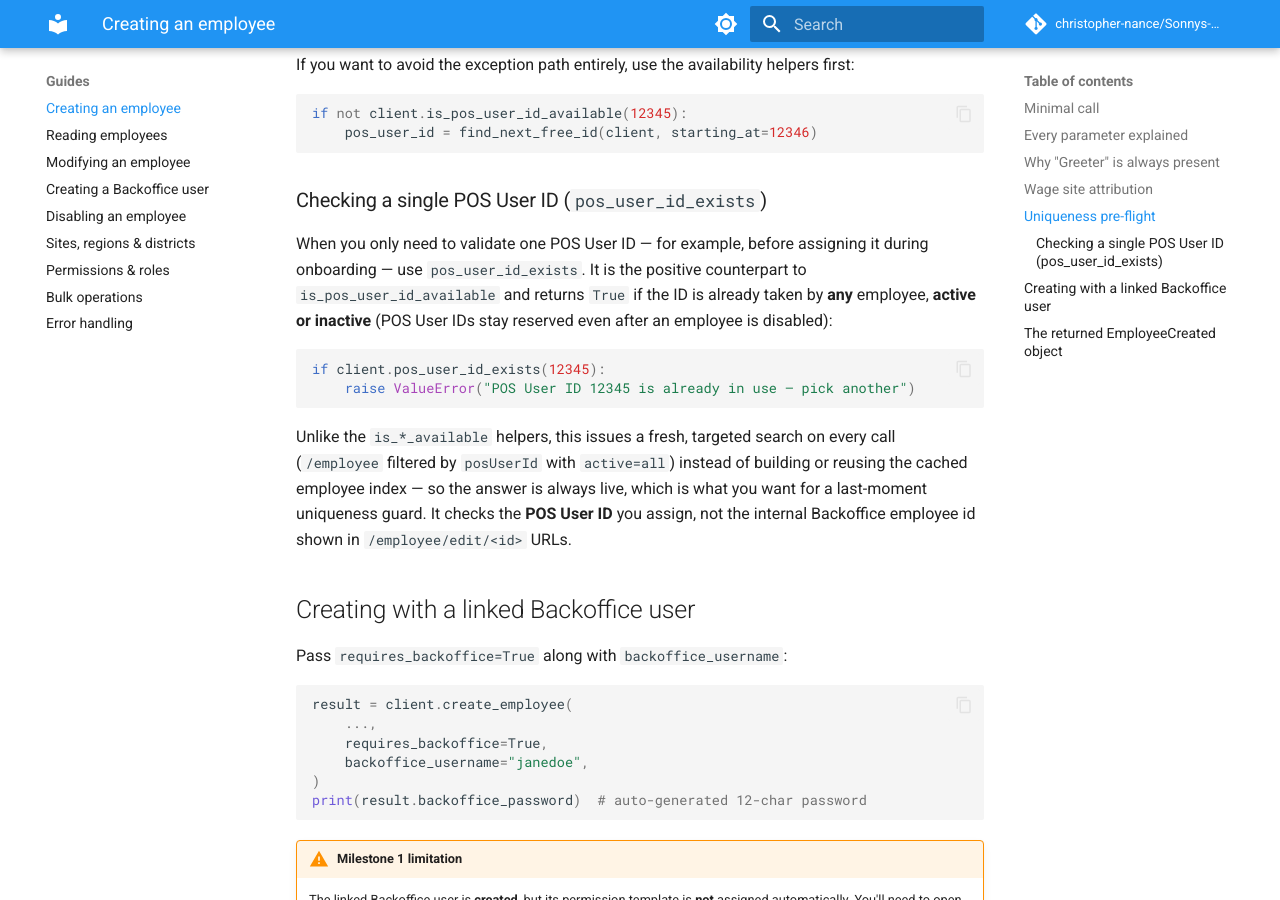
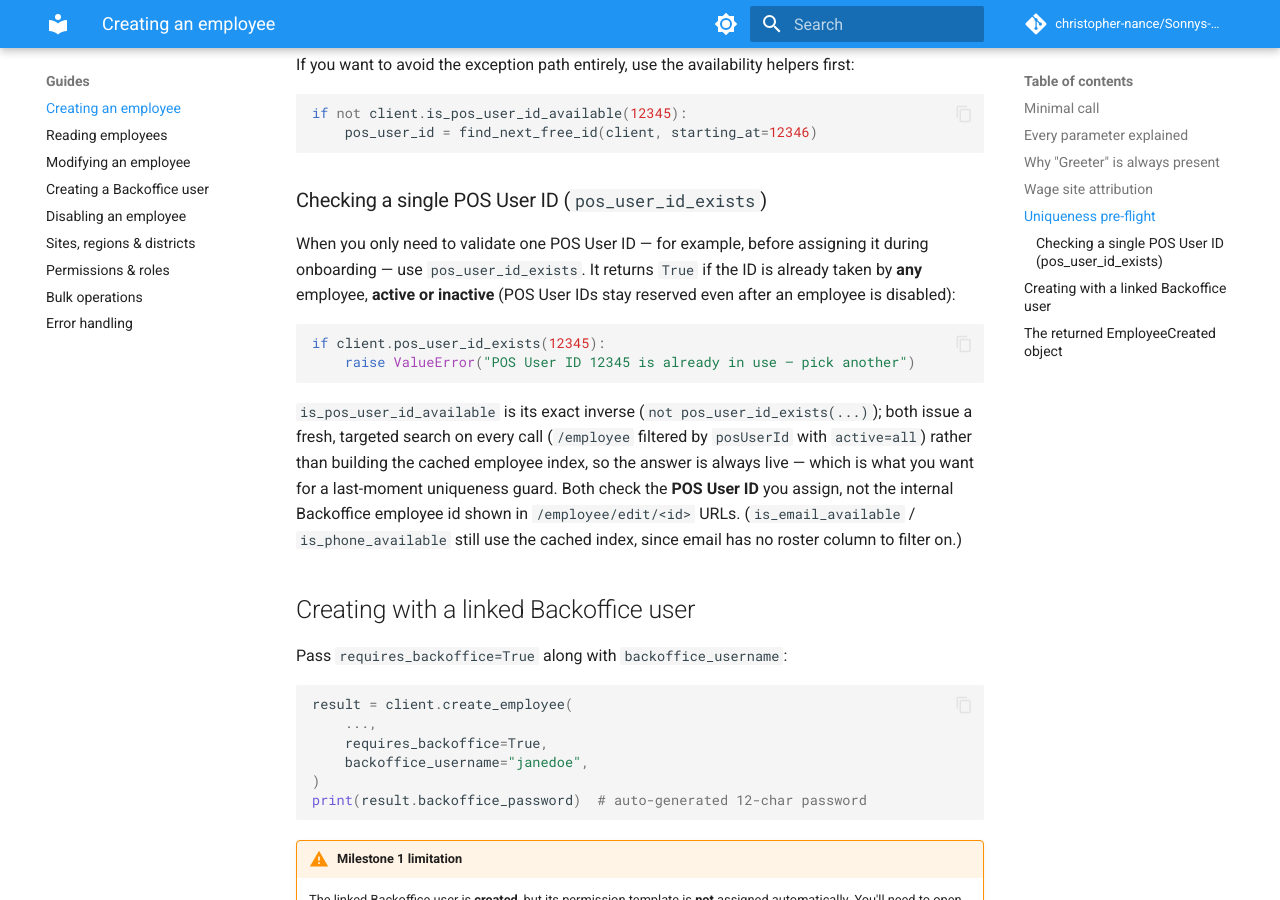
Before and after one commit to christopher-nance/Sonnys-Backoffice-Wrapper, an MkDocs documentation site: the page built from docs/guides/create-employee.md, in a window 1280 px wide and 900 px high, scrolled down 2817 px. Built offline with MkDocs 1.6.1 and Material for MkDocs 9.7.7, drawn with Linux system fonts in a browser that asks for light colours; comment, search, counter and statistics services are not loaded.

Commit message:
refactor(client): is_pos_user_id_available delegates to the live targeted search
is_pos_user_id_available now returns `not pos_user_id_exists(...)` — the same
live, targeted posUserId search — instead of building the cached employee index.
It only ever checked the POS ID, so this makes the answer always current
(disabled accounts included) and drops the full-roster download. The `refresh`
argument is kept for backward compatibility but is now a no-op (every call is
already live). is_email_available / is_phone_available are unchanged and still
share the cached index (email has no roster column to filter on).

Updated the index-caching unit test (POS check no longer participates) and added
a test asserting the targeted posUserId path with no /user/create build. Docs:
quickstart + create-employee pre-flight sections corrected. Bump 0.7.0 -> 0.7.1.
174 unit tests green; verified live (9048/87151 taken, 7868172 free, refresh=True
accepted).

Co-Authored-By: Claude Opus 4.8 (1M context) <noreply@anthropic.com>

````diff
--- a/docs/guides/create-employee.md
+++ b/docs/guides/create-employee.md
@@ -72,21 +72,22 @@ if not client.is_pos_user_id_available(12345):
 ### Checking a single POS User ID (`pos_user_id_exists`)
 
 When you only need to validate one POS User ID — for example, before assigning it
-during onboarding — use `pos_user_id_exists`. It is the positive counterpart to
-`is_pos_user_id_available` and returns `True` if the ID is already taken by **any**
-employee, **active or inactive** (POS User IDs stay reserved even after an employee
-is disabled):
+during onboarding — use `pos_user_id_exists`. It returns `True` if the ID is already
+taken by **any** employee, **active or inactive** (POS User IDs stay reserved even
+after an employee is disabled):
 
 ```python
 if client.pos_user_id_exists(12345):
     raise ValueError("POS User ID 12345 is already in use — pick another")
 ```
 
-Unlike the `is_*_available` helpers, this issues a fresh, targeted search on every
-call (`/employee` filtered by `posUserId` with `active=all`) instead of building or
-reusing the cached employee index — so the answer is always live, which is what you
-want for a last-moment uniqueness guard. It checks the **POS User ID** you assign,
-not the internal Backoffice employee id shown in `/employee/edit/<id>` URLs.
+`is_pos_user_id_available` is its exact inverse (`not pos_user_id_exists(...)`); both
+issue a fresh, targeted search on every call (`/employee` filtered by `posUserId`
+with `active=all`) rather than building the cached employee index, so the answer is
+always live — which is what you want for a last-moment uniqueness guard. Both check
+the **POS User ID** you assign, not the internal Backoffice employee id shown in
+`/employee/edit/<id>` URLs. (`is_email_available` / `is_phone_available` still use the
+cached index, since email has no roster column to filter on.)
 
 ## Creating with a linked Backoffice user
 
--- a/pyproject.toml
+++ b/pyproject.toml
@@ -4,7 +4,7 @@ build-backend = "hatchling.build"
 
 [project]
 name = "sonnys-backoffice-wrapper"
-version = "0.7.0"
+version = "0.7.1"
 description = "Programmatic user management for Sonny's Carwash Controls Backoffice via pure HTTP requests"
 readme = "README.md"
 requires-python = ">=3.10"
--- a/src/sonnys_backoffice/__init__.py
+++ b/src/sonnys_backoffice/__init__.py
@@ -32,7 +32,7 @@ from .models import (
     WageRecord,
 )
 
-__version__ = "0.7.0"
+__version__ = "0.7.1"
 
 __all__ = [
     "SonnysBackofficeClient",
````
Also changed, not shown: docs/changelog.md (+11 -0 lines), docs/getting-started/quickstart.md (+2 -4 lines), 2 other files.
